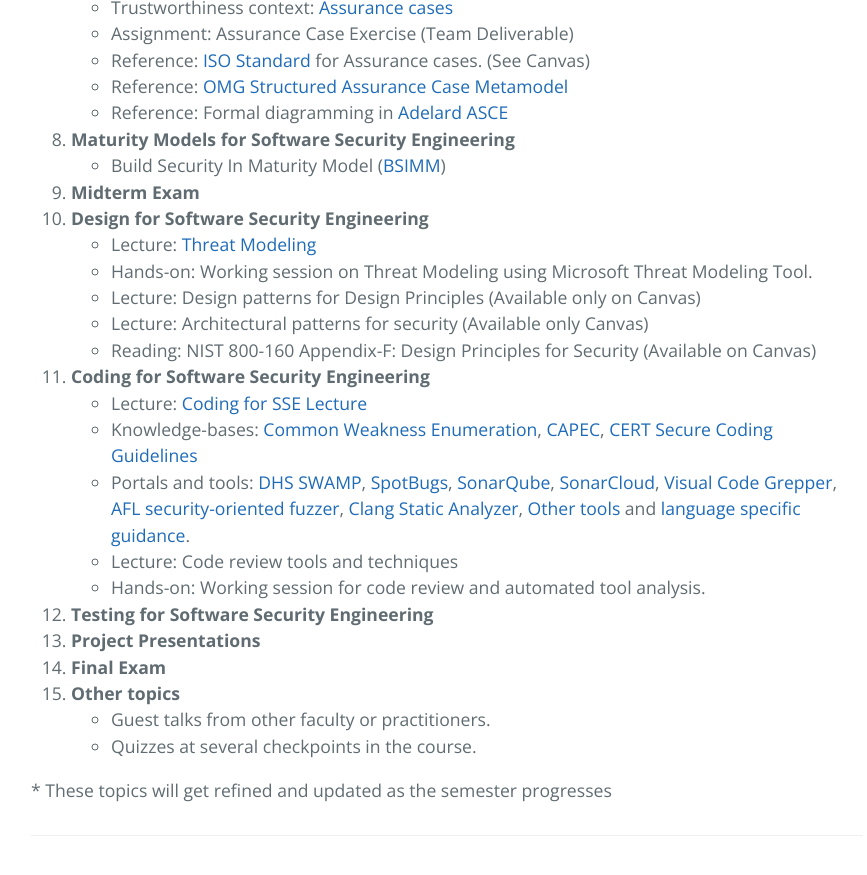
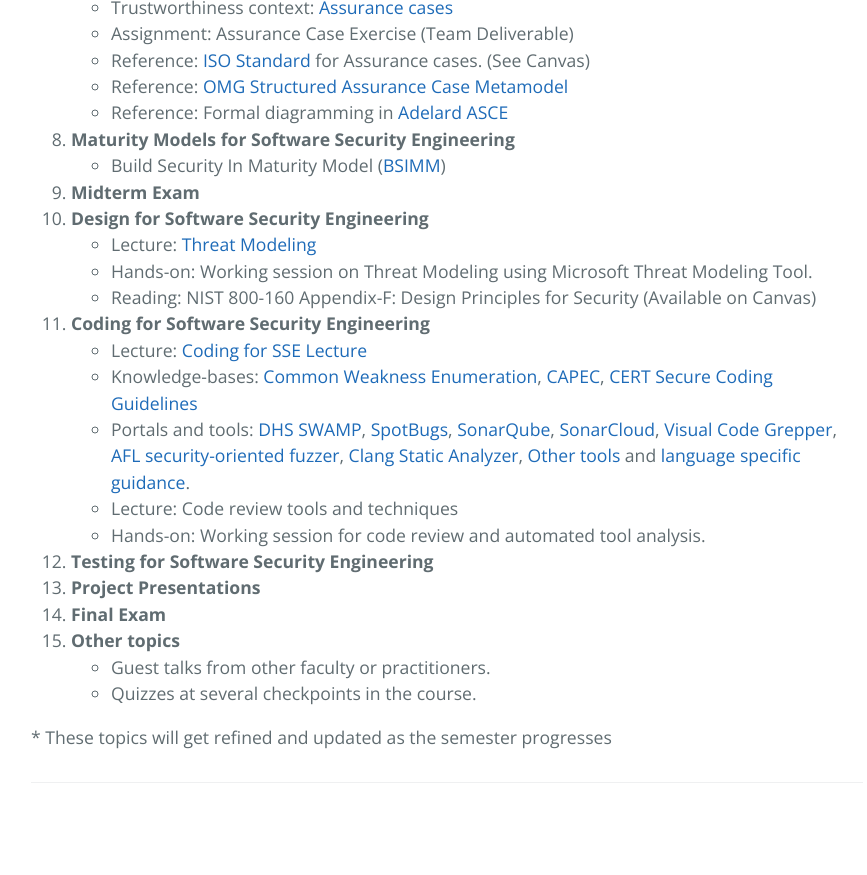
Before and after one commit to robinagandhi/swa, a Jekyll site: the page built from index.md, in a window 1280 px wide and 900 px high, scrolled down 1063 px. Shown: the top 875 px of the window, without its empty margins (193-1060 px from the left). Built offline with Jekyll 4.4.1, drawn with Linux system fonts in a browser that asks for light colours; after the commit the page ends 1910 px from its top, so only the background shows below that.

Commit message:
Update index.md

```diff
--- a/index.md
+++ b/index.md
@@ -35,10 +35,10 @@
   * Build Security In Maturity Model ([BSIMM](https://www.bsimm.com))<!-- -->
 1. **Midterm Exam**
 1. **Design for Software Security Engineering**
-  * Lecture: [Threat Modeling]()<!--https://robinagandhi.github.io/swa/slides/lecture-4/design-for-software-se.html -->
+  * Lecture: [Threat Modeling](https://robinagandhi.github.io/swa/slides/lecture-4/design-for-software-se.html)
   * Hands-on: Working session on Threat Modeling using Microsoft Threat Modeling Tool.
-  * Lecture: Design patterns for Design Principles (Available only on Canvas)
-  * Lecture: Architectural patterns for security (Available only Canvas)
+<!-- * Lecture: Design patterns for Design Principles (Available only on Canvas) -->
+<!-- * Lecture: Architectural patterns for security (Available only Canvas) -->
   * Reading: NIST 800-160 Appendix-F: Design Principles for Security (Available on Canvas)
 1. **Coding for Software Security Engineering**
   * Lecture: [Coding for SSE Lecture]()    <!-- https://robinagandhi.github.io/swa/slides/lecture-5/code-for-software-se.html-->
```
